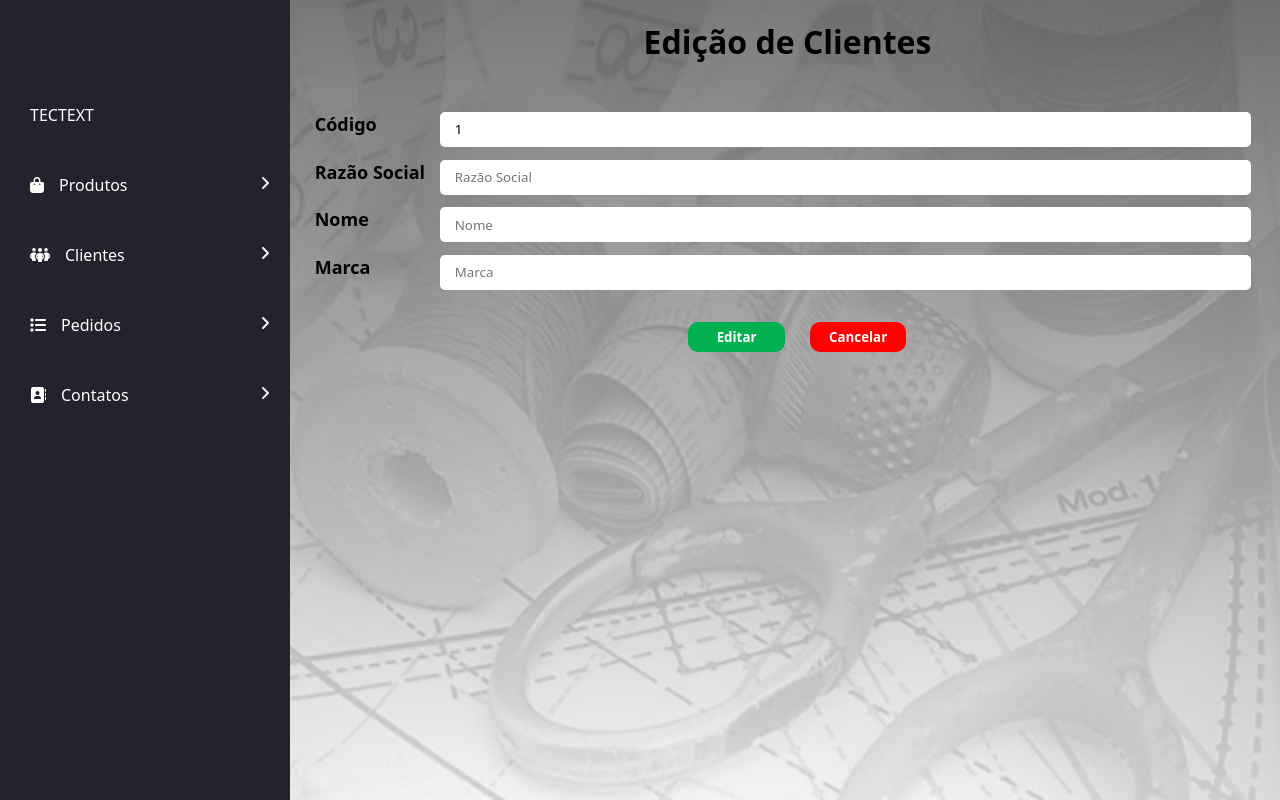
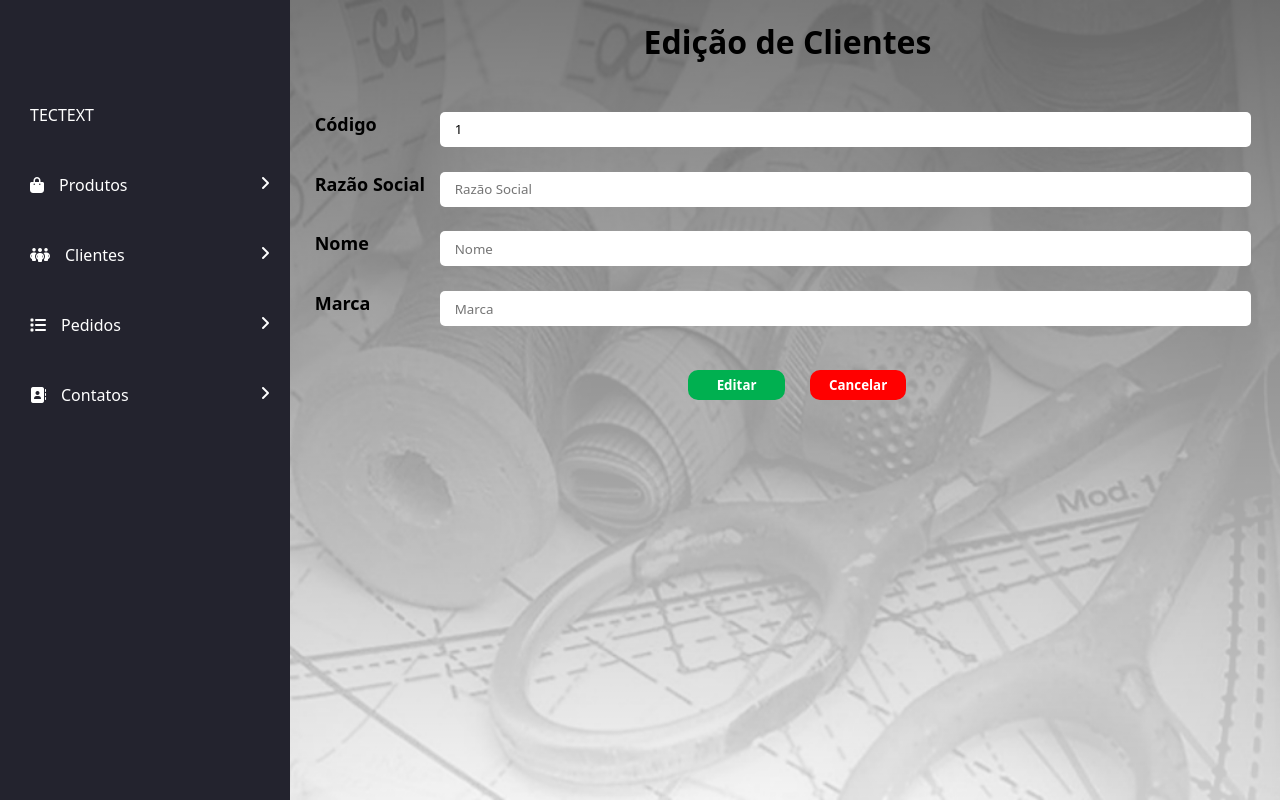
Before and after one commit to Luiz-Faitn/techtext-tcs-senac, a PHP site: page /editar_cliente.php?cod=1 in a window 1280 px wide. Run offline with PHP 8.4, Linux system fonts and the light colour scheme; data that the repository does not hold is empty; some libraries are stand-ins or nearby versions.

Commit message:
Atualização tela/cliente

```diff
--- a/editar_cliente.php
+++ b/editar_cliente.php
@@ -21,7 +21,7 @@ if (isset($_GET)) {
   <meta charset="UTF-8" />
   <meta http-equiv="X-UA-Compatible" content="IE=edge" />
   <meta name="viewport" content="width=device-width, initial-scale=1.0" />
-  <title>Adicionar Cliente</title>
+  <title>Editar Cliente</title>
   <link rel="stylesheet" href="styles.css" />
   <link rel="stylesheet" href="https://cdnjs.cloudflare.com/ajax/libs/font-awesome/6.1.1/css/all.min.css" />
   <script src="https://cdnjs.cloudflare.com/ajax/libs/jquery/3.6.0/jquery.min.js"></script>
@@ -67,37 +67,37 @@ if (isset($_GET)) {
           </div>
         </div>
 
-        <div class="cadastro">
-          <h1 class="cadastro__h1">Edição de Clientes</h1>
-          <form method="post" action="backend/gravar_Cliente.php" class="cadastro__form">
-            <div class="cadastro__form_item cadastro__form_item-large">
+        <div class="editar">
+          <h1 class="editar__h1">Edição de Clientes</h1>
+          <form method="post" action="backend/gravar_Cliente.php" class="editar__form">
+            <div class="editar__form_item editar__form_item-large">
               <?php
                 if ($_GET) {
-                echo "<label class='cadastro__form_item_label'>Código</label>";
+                echo "<label class='editar__form_item_label'>Código</label>";
                 echo "<input type='text' name='cod' readonly='readonly' value='$_GET[cod]' />";
                 }
               ?>
             </div>
-            <div class="cadastro__form_item cadastro__form_item-large">
-              <label class="cadastro__form_item_label">Razão Social</label>
+            <div class="editar__form_item editar__form_item-large">
+              <label class="editar__form_item_label">Razão Social</label>
               <input type="text" name="razao_social" placeholder="Razão Social" id="razao_social" required
                 maxlength="150" value="<?php echo $cliente['razao_social'] ?>" />
             </div>
-            <div class="cadastro__form_item cadastro__form_item-large">
-              <label class="cadastro__form_item_label">Nome</label>
+            <div class="editar__form_item editar__form_item-large">
+              <label class="editar__form_item_label">Nome</label>
               <input type="text" name="nome_fantasia" placeholder="Nome" id="nome_fantasia" required maxlength="100"
                 value="<?php echo $cliente['nome_fantasia'] ?>" />
             </div>
-            <div class="cadastro__form_item cadastro__form_item-large">
-              <label class="cadastro__form_item_label">Marca</label>
+            <div class="editar__form_item editar__form_item-large">
+              <label class="editar__form_item_label">Marca</label>
               <input type="text" name="marca" placeholder="Marca" id="marca" required maxlength="100"
                 value="<?php echo $cliente['marca'] ?>" />
             </div>
-            <div class="cadastro__form_button_container">
-              <button type="submit" name="submit_cliente" class="cadastro__form_button cadastro__form_button-submit">
+            <div class="editar__form_button_container">
+              <button type="submit" name="submit_cliente" class="editar__form_button editar__form_button-submit">
                 Editar
               </button>
-              <button type="reset" class="cadastro__form_button cadastro__form_button-reset">
+              <button type="reset" class="editar__form_button editar__form_button-reset">
                 Cancelar
               </button>
             </div>
--- a/listar_cliente.php
+++ b/listar_cliente.php
@@ -22,7 +22,7 @@ if (!$resultado) {
   <meta charset="UTF-8" />
   <meta http-equiv="X-UA-Compatible" content="IE=edge" />
   <meta name="viewport" content="width=device-width, initial-scale=1.0" />
-  <title>Tectext</title>
+  <title>Lista de Clientes</title>
   <link rel="stylesheet" href="styles.css" />
   <link rel="stylesheet" href="https://cdnjs.cloudflare.com/ajax/libs/font-awesome/6.1.1/css/all.min.css" />
   <script src="https://cdnjs.cloudflare.com/ajax/libs/jquery/3.6.0/jquery.min.js"></script>
--- a/styles.css
+++ b/styles.css
@@ -94,7 +94,21 @@ main {
   height: 50vh;
 }
 
+.editar {
+  display: flex;
+  flex-direction: column;
+  margin-left: 295px;
+  height: 50vh;
+}
+
 .cadastro__h1 {
+  display: flex;
+  align-self: center;
+  justify-self: center;
+  margin: 2% 0px 5%;
+}
+
+.editar__h1 {
   display: flex;
   align-self: center;
   justify-self: center;
@@ -110,11 +124,33 @@ main {
   padding-left: 2%;
 }
 
+.editar__form {
+  display: flex;
+  flex-direction: column;
+  justify-content: space-between;
+  height: 100%;
+  width: 100%;
+  padding-left: 2%;
+}
+
 .cadastro__form_item {
   display: flex;
 }
 
+.editar__form_item {
+  display: flex;
+}
+
 .cadastro__form_item > input {
+  width: 100%;
+  height: 35px;
+  padding-left: 15px;
+  border-radius: 5px;
+  outline: none;
+  border: none;
+}
+
+.editar__form_item > input {
   width: 100%;
   height: 35px;
   padding-left: 15px;
@@ -128,7 +164,16 @@ main {
   border-color: #1890ff;
 }
 
+.editar__form_item > input:focus {
+  border: 2px solid black;
+  border-color: #1890ff;
+}
+
 .cadastro__form_item > input:invalid {
+  border-color: red;
+}
+
+.editar__form_item > input:invalid {
   border-color: red;
 }
 
@@ -136,7 +181,15 @@ main {
   border-color: green;
 }
 
+.editar__form_item > input:valid {
+  border-color: green;
+}
+
 .cadastro__form_item-large {
+  width: 97%;
+}
+
+.editar__form_item-large {
   width: 97%;
 }
 
@@ -146,7 +199,20 @@ main {
   font-weight: bold;
 }
 
+.editar__form_item_label {
+  min-width: 125px;
+  font-size: 18px;
+  font-weight: bold;
+}
+
 .cadastro__form_button_container {
+  width: 100%;
+  display: flex;
+  justify-content: center;
+  align-items: center;
+}
+
+.editar__form_button_container {
   width: 100%;
   display: flex;
   justify-content: center;
@@ -165,11 +231,32 @@ main {
   margin-top: 2%;
 }
 
+.editar__form_button {
+  width: 10%;
+  height: 30px;
+  justify-self: center;
+  border-radius: 10px;
+  color: white;
+  border: none;
+  font-weight: bold;
+  cursor: pointer;
+  margin-top: 2%;
+}
+
 .cadastro__form_button-submit {
   background-color: #00b050;
 }
 
+.editar__form_button-submit {
+  background-color: #00b050;
+}
+
 .cadastro__form_button-reset {
+  margin-left: 25px;
+  background-color: #ff0000;
+}
+
+.editar__form_button-reset {
   margin-left: 25px;
   background-color: #ff0000;
 }
@@ -188,7 +275,7 @@ main {
   margin: 2% 0px 5%;
 }
 
-*.filtro {
+.filtro {
   display: flex;
 }
 
```
